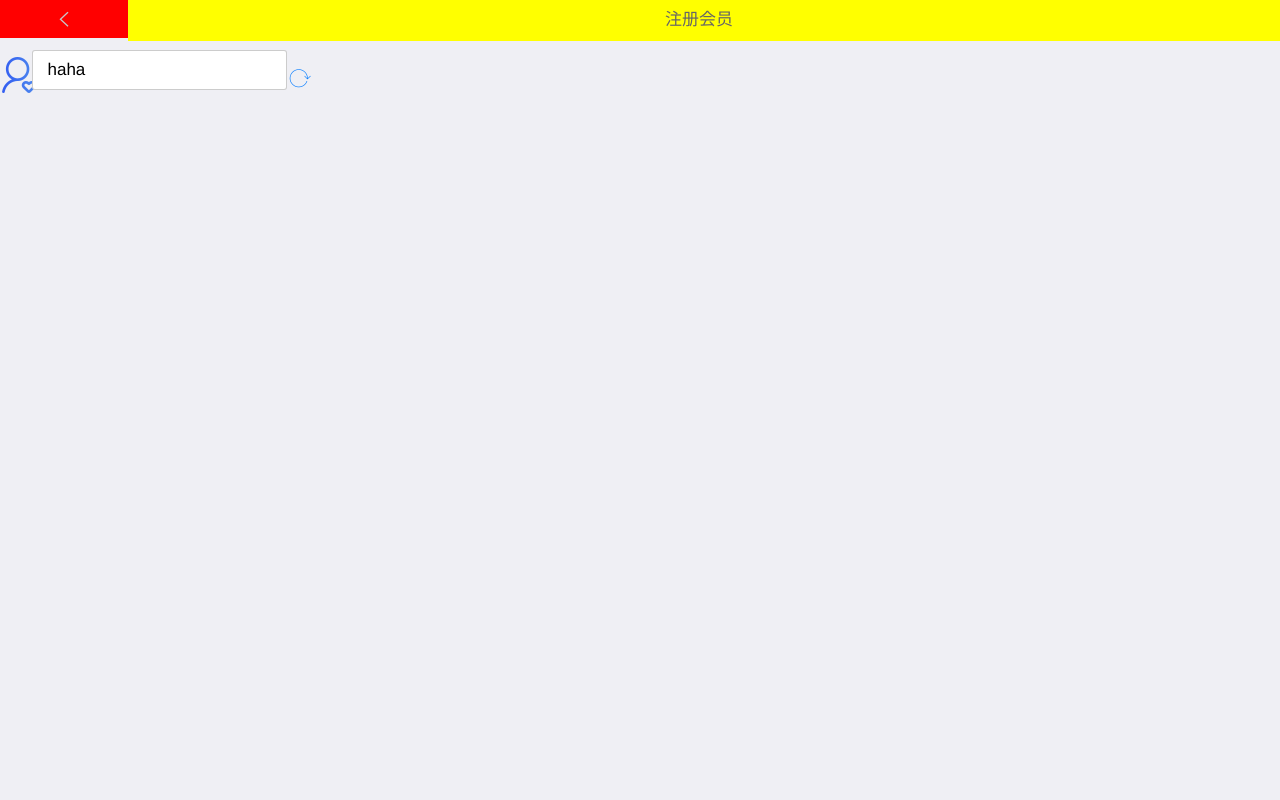
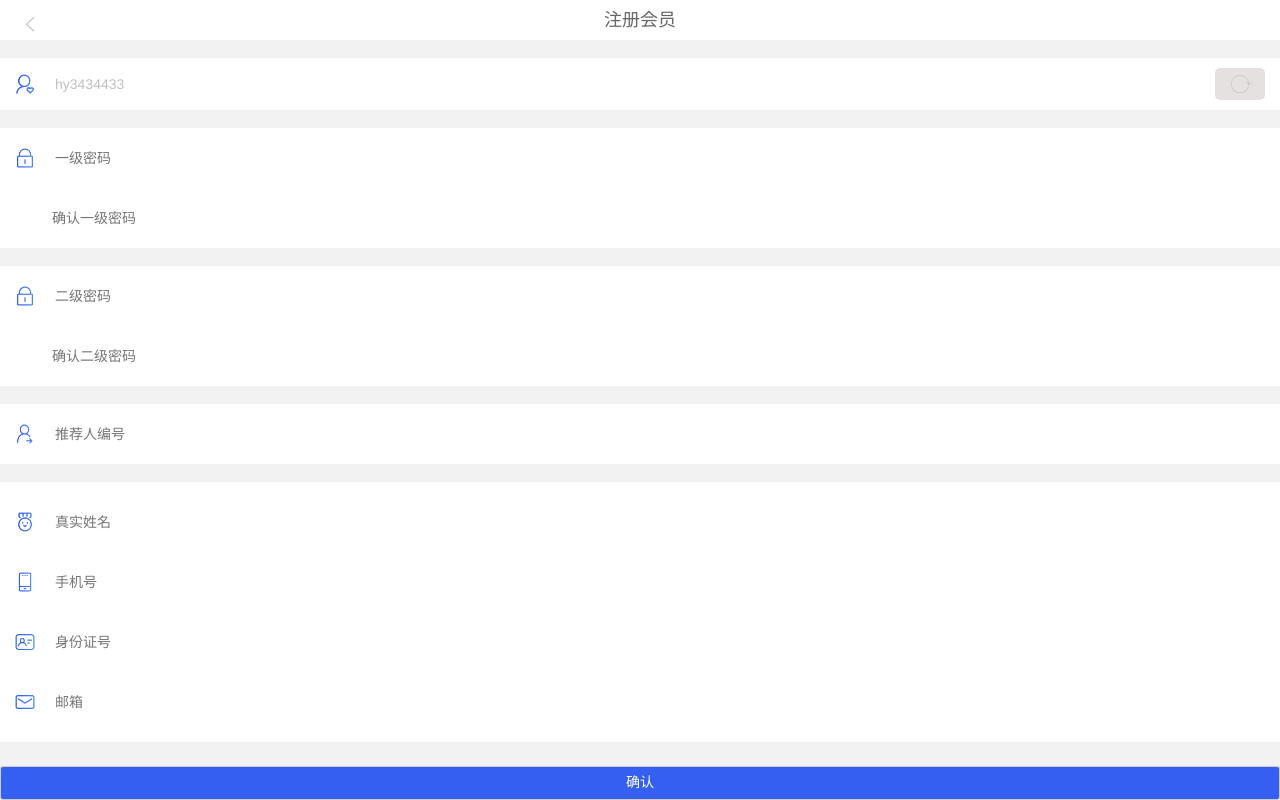
Before and after one commit to x276280559/Personal-center-, a plain HTML site: page Personal centers/page/registered.html in a window 1280 px wide. Drawn offline with Linux system fonts and the light colour scheme.

Commit message:
完成注册页面

```diff
--- a/Personal centers/css/registered.css
+++ b/Personal centers/css/registered.css
@@ -2,36 +2,89 @@
 *{margin:0px;padding:0px;}
 a{text-decoration:none;}
 li{list-style: none;}
+html, body {
+    width: 100%;
+    height: 100%;
+    overflow-x: hidden;
+}
 .registered{
-	width:100%;height:100%;
+	height:100%;
 	position: relative;
 }
 .registered .registered-hd{
 	position: absolute;left:0px;top:0px;
-	width:100%;
+	width:100%;z-index: 100;background:#fff
 }
 .registered-hd .registered-hd-left{
-	width:10%;position: absolute;left:0px;top:0px;padding:7px;
-	background:red;text-align: center;
+	position: absolute;
+	left:18px;
+    top: 12px;
+    display: block;
+    font-size: 14px;
+    line-height: 21px;
 }
 .registered-hd .registered-hd-left a{
-	color: #C7C7CC;
+	color:#C7C7CC;
 }
 .registered-hd .registered-hd-title{
-	width:90%;position: absolute;left:10%;top:0px;padding-right:10px;text-align: center;line-height: 2.4;color:#666;
-background:yellow;
+	margin: 0 88px;
+    height: 40px;
+    width: auto;
+    overflow: hidden;
+    text-overflow: ellipsis;
+    white-space: nowrap;
+    line-height: 40px;
+    text-align: center;
+    font-size: 18px;
+    font-weight: 400;
+    color: #666;
 }
-.account{
-	display: flex;align-items: center;
-	position:absolute;left:0px;top:50px;
+.content{
+	box-sizing: border-box;
+    height: 100%;
+    overflow: auto;
+    padding-top:40px;
+    background: #f2f2f2;
+    margin-bottom: 60px;
+}
+.content .list{
+	overflow: hidden;
+}
+.list .user{
+	display: flex;align-items: center;padding:10px 15px;background:#fff;position: relative;
+}
+.list .user.box-mageTop,
+.aggregate-4{
+	margin-top:18px;
+}
+.aggregate-4{
+	position: relative;background:#fff;padding:10px 0px 10px 0;
+}
+.list .user.navtwo{
+	padding-left:52px;
+}
+.user .inputImg{
+	justify-content: flex-start;width:40px;
+}
+.user .inputImg img{
+	width:20px;display:block;
+}
+.user .inputText{
+	flex: 1;font-size:14px;color:#C0C0C0;
+}
 
+.user .inputText input{
+	border: none;padding:0px;margin:0px;font-size:14px;color:#C0C0C0;
 }
-.account .account-left{
-	width:10%;padding:
+.user .inputText input:nth-child(0){
+	padding-bottom:4px;
 }
-.account .account-content{
-	width:90%;
+.user .inputIco{
+	width:50px;background:#e6e1e1;padding:4px 10px;text-align: center;border-radius: 5px;
 }
-.account .account-randow-button{
-	width:10%;
+.user .inputIco a{
+	color:#C0C0C0;
 }
+.footer input{
+	width:100%;background:rgb(52,95,241);position: fixed;left:0px;bottom: 0px;color:#fff;
+}
--- a/Personal centers/page/registered.html
+++ b/Personal centers/page/registered.html
@@ -16,19 +16,111 @@
 						<a class="mui-icon mui-icon mui-icon-arrowleft"></a>
 					</div>
 				</div>
-				<div class="registered-hd-title">注册会员</div>
+				<h1 class="registered-hd-title">
+					<span>注册会员</span>
+				</h1>
 			</div>
-			<!--随机账号-->
-			<div class="account">
-				<div class="account-left">
-					<img src="../img/registered_image.png" />
+			<!--内容区-->
+			<div class="content">
+				<div class="list">
+					<!--账号-->
+					<div>
+						<div class="user box-mageTop">
+							<div class="inputImg">
+								<img src="../img/registered_image.png" />
+							</div>
+							<div class="inputText">
+								<div class="textchange">hy3434433</div>
+							</div>
+							<div class="inputIco">
+								<a class="mui-icon mui-icon mui-icon mui-icon-reload"></a>
+							</div>
+						</div>
+					</div>
+					<!--一级密码-->
+					<div>
+						<div class="user box-mageTop">
+							<div class="inputImg ">
+								<img src="../img/registered_pwd.png" />
+							</div>
+							<div class="inputText">
+								<input type="password" value="" placeholder="一级密码"/>
+							</div>
+						</div>
+						<div class="user navtwo">
+							<div class="inputText">
+								<input type="password" value="" placeholder="确认一级密码"/>
+							</div>
+						</div>
+					</div>
+					<!--二级密码-->
+					<div>
+						<div class="user box-mageTop">
+							<div class="inputImg ">
+								<img src="../img/registered_pwd.png" />
+							</div>
+							<div class="inputText">
+								<input type="password" value="" placeholder="二级密码"/>
+							</div>
+						</div>
+						<div class="user navtwo">
+							<div class="inputText">
+								<input type="password" value="" placeholder="确认二级密码"/>
+							</div>
+						</div>
+					</div>
+					<!--推荐人编号-->
+					<div>
+						<div class="user box-mageTop">
+							<div class="inputImg ">
+								<img src="../img/registered_referees.png" />
+							</div>
+							<div class="inputText">
+								<input type="password" value="" placeholder="推荐人编号"/>
+							</div>
+						</div>
+					</div>
+					<!--姓名手机号栏-->
+					<div>
+						<div class="aggregate-4">
+							<div class="user">
+								<div class="inputImg ">
+									<img src="../img/registered_name.png" />
+								</div>
+								<div class="inputText">
+									<input type="password" value="" placeholder="真实姓名"/>
+								</div>
+							</div>
+							<div class="user">
+								<div class="inputImg ">
+									<img src="../img/registered_phone.png" />
+								</div>
+								<div class="inputText">
+									<input type="password" value="" placeholder="手机号"/>
+								</div>
+							</div>
+							<div class="user">
+								<div class="inputImg ">
+									<img src="../img/registered_Id_number.png" />
+								</div>
+								<div class="inputText">
+									<input type="password" value="" placeholder="身份证号"/>
+								</div>
+							</div>
+							<div class="user">
+								<div class="inputImg ">
+									<img src="../img/registered_emall.png" />
+								</div>
+								<div class="inputText">
+									<input type="password" value="" placeholder="邮箱"/>
+								</div>
+							</div>
+						</div>
+					</div>
 				</div>
-				<div class="account-content">
-					<input type="text" value="haha"/>
-				</div>
-				<div class="account-randow-button">
-					<a class="mui-icon mui-icon mui-icon-reload"></a>
-				</div>
+			</div>
+			<div class="footer">
+				<input type="button" value="确认" />
 			</div>
 		</div>
 	</body>
```
Also changed, not shown: Personal centers/img/registered_Id_number.png (added), Personal centers/img/registered_emall.png (added), Personal centers/img/registered_name.png (added), Personal centers/img/registered_phone.png (added), Personal centers/img/registered_pwd.png (added), Personal centers/img/registered_referees.png (added), Personal centers/manifest.json, 1 other file.
